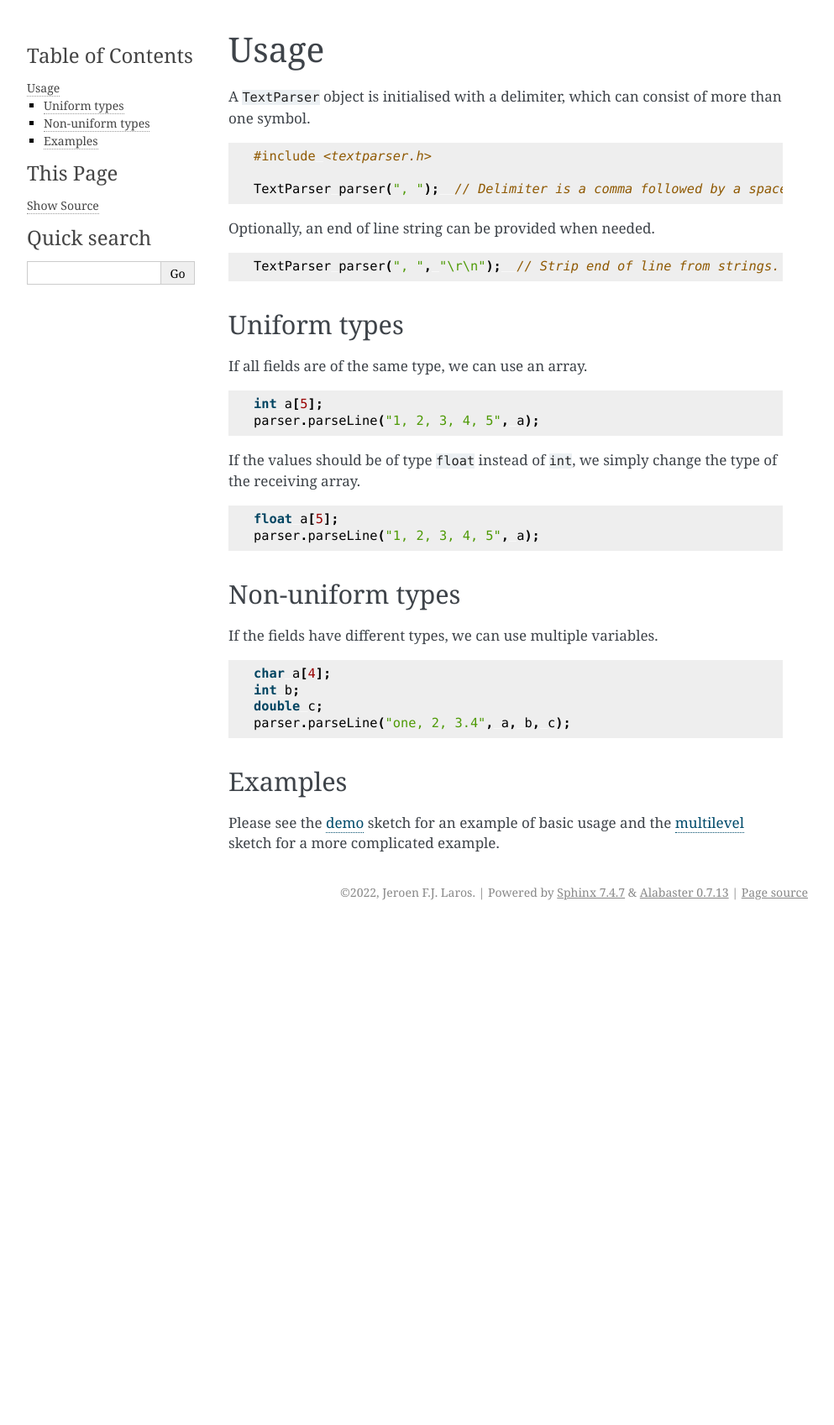
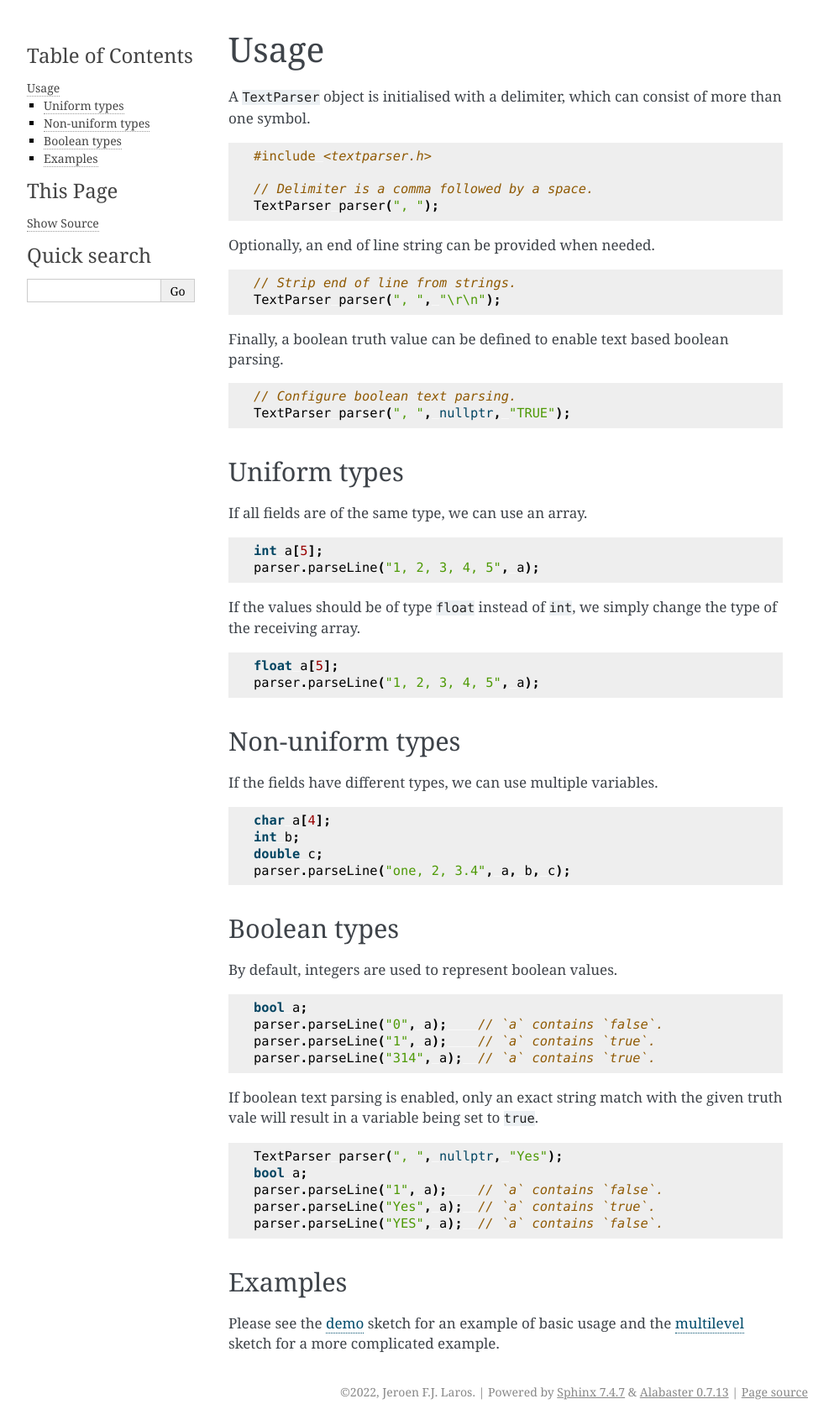
Before and after one commit to jfjlaros/textparser, a Sphinx documentation site: the page built from docs/usage.rst, in a window 1280 px wide. Shown: the whole page at 84% size, without its empty margins (148-1141 px from the left). Built offline with Sphinx 7.4.7, drawn with Linux system fonts in a browser that asks for light colours; before the commit the page ends 1102 px from its top, so only the background shows below that.

Commit message:
Documentation.

```diff
--- a/README.rst
+++ b/README.rst
@@ -30,6 +30,7 @@ This library provides a simple way to parse line based data.
 
 - Easy to use.
 - Works with all types of delimiters and line endings.
+- Works with arbitrary boolean value notation.
 - Tiny overhead compared to dedicated solutions.
 - Type safe.
 
--- a/docs/usage.rst
+++ b/docs/usage.rst
@@ -8,13 +8,23 @@ more than one symbol.
 
     #include <textparser.h>
 
-    TextParser parser(", ");  // Delimiter is a comma followed by a space.
+    // Delimiter is a comma followed by a space.
+    TextParser parser(", ");
 
 Optionally, an end of line string can be provided when needed.
 
 .. code-block:: cpp
 
-    TextParser parser(", ", "\r\n");  // Strip end of line from strings.
+    // Strip end of line from strings.
+    TextParser parser(", ", "\r\n");
+
+Finally, a boolean truth value can be defined to enable text based boolean
+parsing.
+
+.. code-block:: cpp
+
+    // Configure boolean text parsing.
+    TextParser parser(", ", nullptr, "TRUE");
 
 
 Uniform types
@@ -35,6 +45,7 @@ change the type of the receiving array.
     float a[5];
     parser.parseLine("1, 2, 3, 4, 5", a);
 
+
 Non-uniform types
 -----------------
 
@@ -48,6 +59,30 @@ If the fields have different types, we can use multiple variables.
     parser.parseLine("one, 2, 3.4", a, b, c);
 
 
+Boolean types
+-------------
+
+By default, integers are used to represent boolean values.
+
+.. code-block:: cpp
+
+    bool a;
+    parser.parseLine("0", a);    // `a` contains `false`.
+    parser.parseLine("1", a);    // `a` contains `true`.
+    parser.parseLine("314", a);  // `a` contains `true`.
+
+If boolean text parsing is enabled, only an exact string match with the given
+truth vale will result in a variable being set to ``true``.
+
+.. code-block:: cpp
+
+    TextParser parser(", ", nullptr, "Yes");
+    bool a;
+    parser.parseLine("1", a);    // `a` contains `false`.
+    parser.parseLine("Yes", a);  // `a` contains `true`.
+    parser.parseLine("YES", a);  // `a` contains `false`.
+
+
 Examples
 --------
 
```
Also changed, not shown: docs/api.rst (+7 -1 lines), 4 other files.
